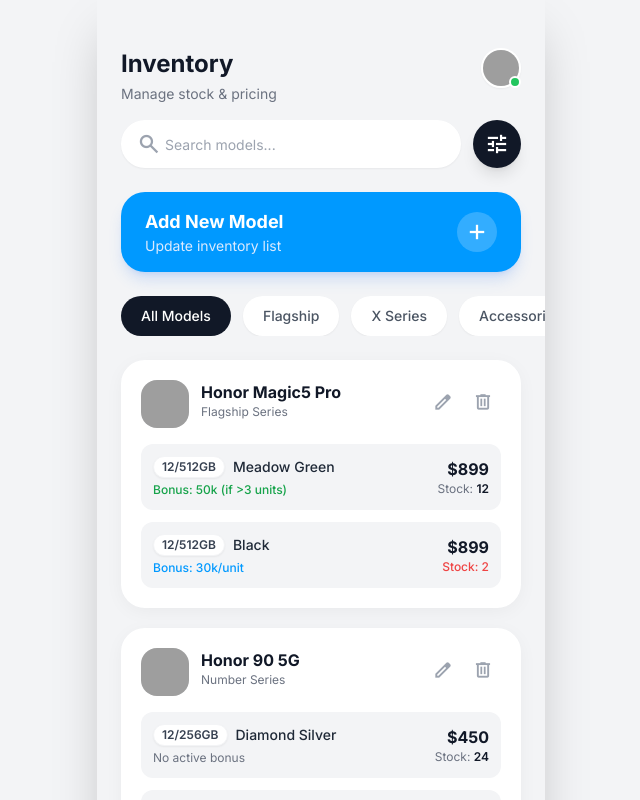
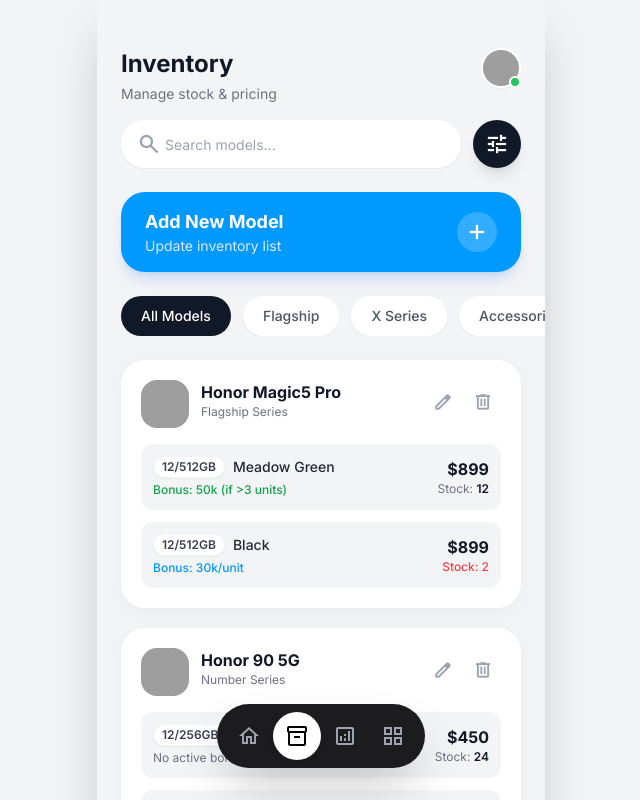
Before and after one commit to thisisquocthinh/pc-honor-app, a React (Create React App) app: page /inventory in a window 1280 px wide. Shown: the top 800 px of the page, without its empty margins (319-959 px from the left). Built offline with nearby package versions, Linux system fonts and the light colour scheme; grey boxes are pictures that could not be loaded; the HTML template or start-up script is replaced by a standard one.

Commit message:
Fix bottom nav: change absolute to fixed positioning

```diff
--- a/src/screens/Dashboard.js
+++ b/src/screens/Dashboard.js
@@ -223,9 +223,9 @@
           <div className="h-8" />
         </div>
 
-        {/* Bottom Nav */}
-        <div className="absolute bottom-8 left-1/2 -translate-x-1/2 z-20 w-full px-6 pointer-events-none">
-          <div className="bg-[#1C1C1E] text-white backdrop-blur-lg flex items-center justify-between px-2 py-2 rounded-[32px] shadow-2xl pointer-events-auto max-w-[320px] mx-auto">
+        {/* Bottom Nav - Fixed floating */}
+        <div className="fixed bottom-8 left-0 right-0 z-50 flex justify-center pointer-events-none">
+          <div className="bg-[#1C1C1E] text-white backdrop-blur-lg flex items-center justify-between px-2 py-2 rounded-[32px] shadow-2xl pointer-events-auto max-w-[320px] mx-4">
             <button
               type="button"
               onClick={() => navigate('/dashboard')}
--- a/src/screens/Inventory.js
+++ b/src/screens/Inventory.js
@@ -254,9 +254,9 @@
           <div className="h-8" />
         </div>
 
-        {/* Bottom Nav */}
-        <div className="absolute bottom-8 left-1/2 -translate-x-1/2 z-20 w-full px-6 pointer-events-none">
-          <div className="bg-[#1C1C1E] text-white backdrop-blur-lg flex items-center justify-between px-2 py-2 rounded-[32px] shadow-2xl pointer-events-auto max-w-[320px] mx-auto">
+        {/* Bottom Nav - Fixed floating */}
+        <div className="fixed bottom-8 left-0 right-0 z-50 flex justify-center pointer-events-none">
+          <div className="bg-[#1C1C1E] text-white backdrop-blur-lg flex items-center justify-between px-2 py-2 rounded-[32px] shadow-2xl pointer-events-auto max-w-[320px] mx-4">
             <button
               type="button"
               onClick={() => navigate('/dashboard')}
```
